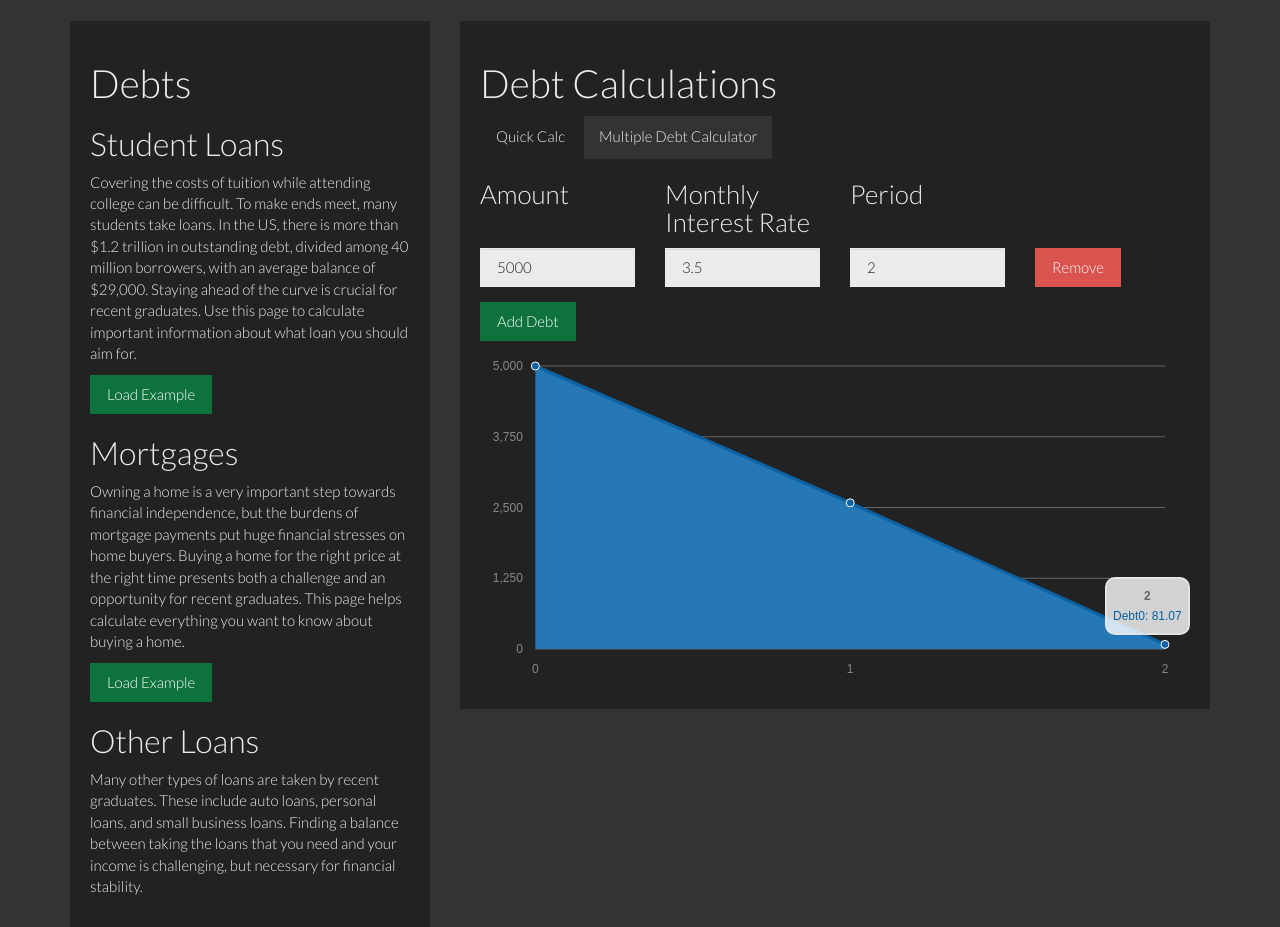
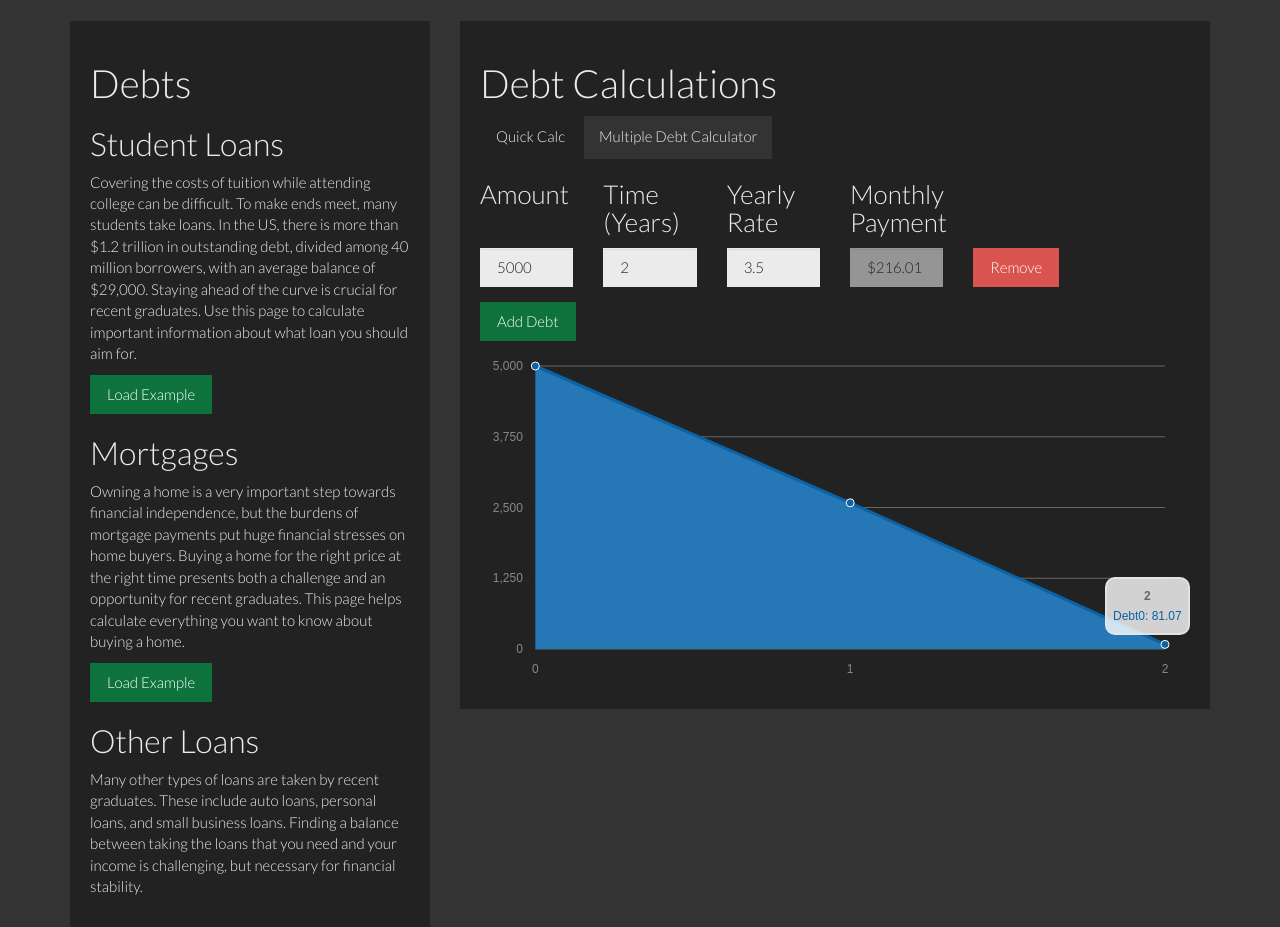
Before and after one commit to RaikesCohort2013/code-one-2015, a Django app: page /debts/ in a window 1280 px wide, after a click on "Multiple Debt Calculator". Shown: the part 40-967 px from the top of the page. Run offline with Django 3.2, Linux system fonts and the light colour scheme; some libraries are stand-ins or nearby versions.

Commit message:
moved a buncha stuff

```diff
--- a/web/templates/pages/debts.html
+++ b/web/templates/pages/debts.html
@@ -73,26 +73,32 @@
     <div class="tab-pane fade" id="debt-calc">
         <form class="form-horizontal">
             <div class="row">
-                <div class="col-xs-3">
+                <div class="col-xs-2">
                     <h3>Amount</h3>
                 </div>
-                <div class="col-xs-3">
-                    <h3>Monthly Interest Rate</h3>
+                <div class="col-xs-2">
+                    <h3>Time (Years)</h3>
                 </div>
-                <div class="col-xs-3">
-                    <h3>Period</h3>
+                <div class="col-xs-2">
+                    <h3>Yearly Rate</h3>
+                </div>
+                <div class="col-xs-2">
+                    <h3>Monthly Payment</h3>
                 </div>
             </div>
             <div data-bind="foreach: debts">
                 <div class="row form-group">
-                    <div class="col-xs-3">
+                    <div class="col-xs-2">
                         <input class="form-control"  data-bind="value: amount" />
                     </div>
-                    <div class="col-xs-3">
+                    <div class="col-xs-2">
+                        <input class="form-control" data-bind="value: period" />
+                    </div>
+                    <div class="col-xs-2">
                         <input class="form-control" data-bind="value: rate" />
                     </div>
-                    <div class="col-xs-3">
-                        <input class="form-control" data-bind="value: period" />
+                    <div class="col-xs-2">
+                        <input class="form-control" disabled="" data-bind="value: paymentFormatted" />
                     </div>
                     <div class="col-xs-2">
                         <button class="btn btn-danger" data-bind="click: $parent.removeDebt">Remove</button>
@@ -125,6 +131,6 @@
 
 
 {% load static %}
-<script src="{% static "js/page/debts.js" %}"></script>
+<script src="{% static "js/pages/debts.js" %}"></script>
 
 {% endblock %}
--- a/web/templates/pages/retirement.html
+++ b/web/templates/pages/retirement.html
@@ -89,6 +89,6 @@
 </div>
 
 {% load static %}
-<script src="{% static "js/retirement.js" %}"></script>
+<script src="{% static "js/pages/retirement.js" %}"></script>
 
 {% endblock %}
```
Also changed, not shown: web/static/js/pages/debts.js (renamed from web/static/js/page/debts.js), web/static/js/pages/retirement.js (renamed from web/static/js/retirement.js).
